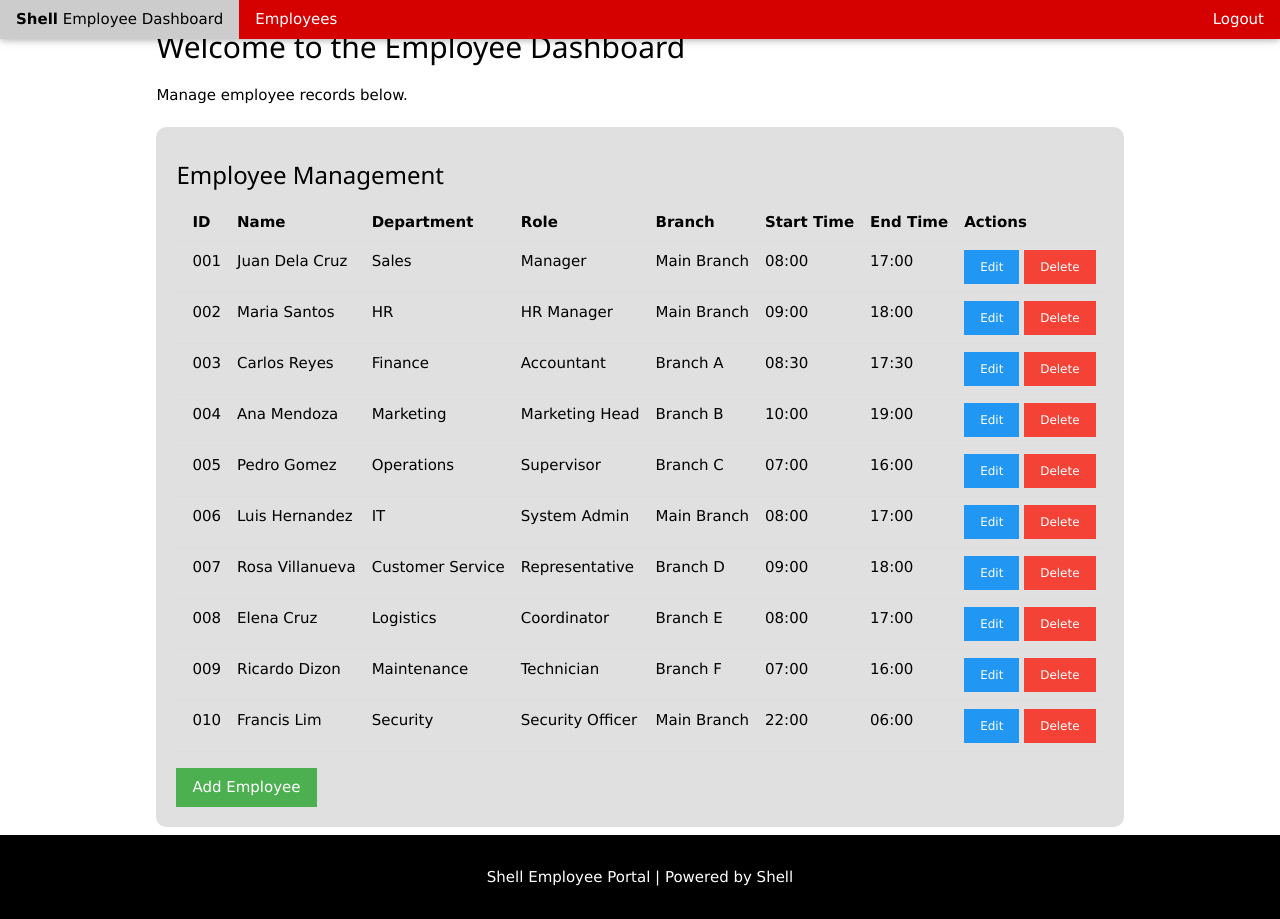
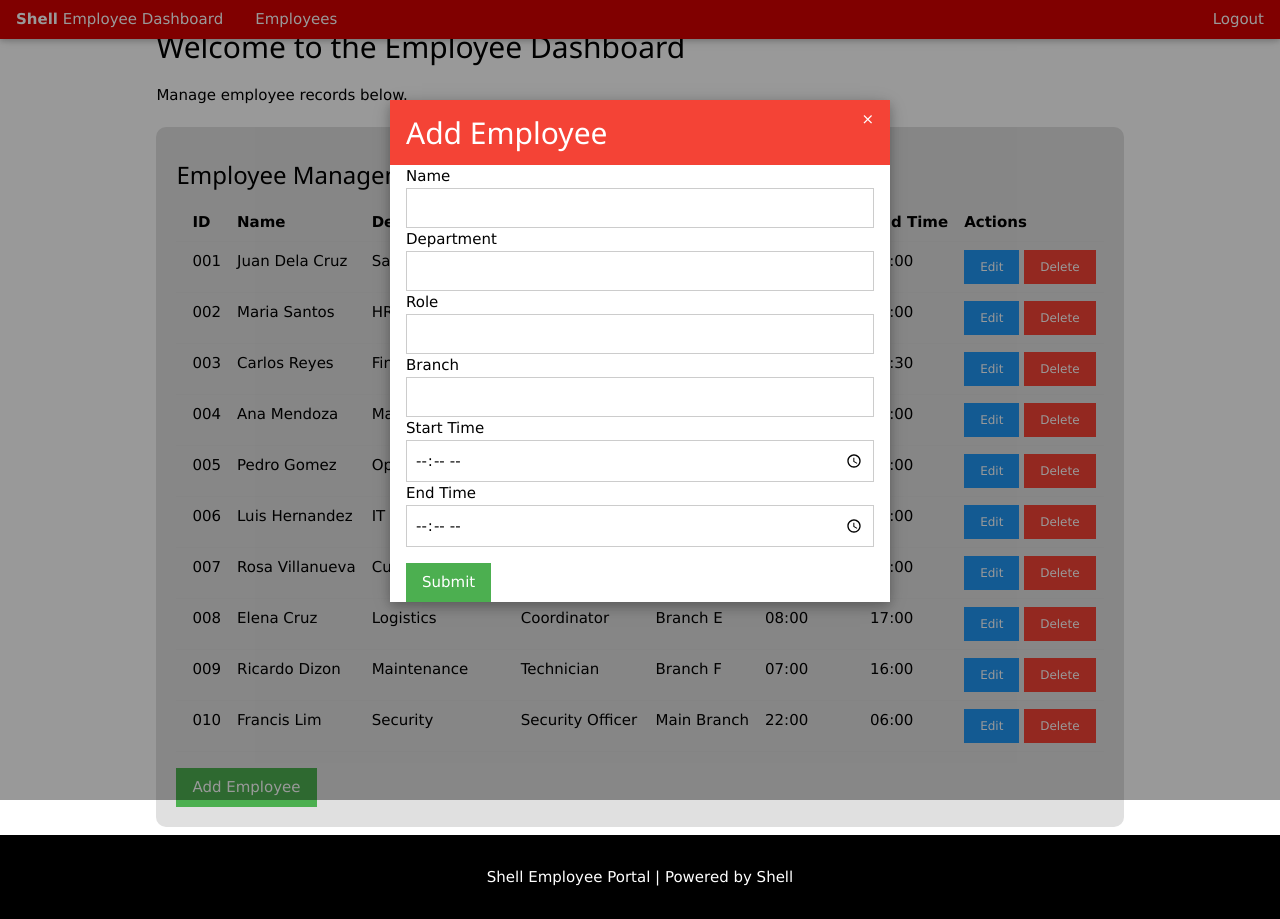
Before and after one commit to ldlazaro2/datama2-finals, a plain HTML site: page home/homepage.html in a window 1280 px wide. Both pictures are taken after a click on the button "Add Employee". Drawn offline with nearby package versions, Linux system fonts and the light colour scheme.

Commit message:
Update homepage.html

```diff
--- a/home/homepage.html
+++ b/home/homepage.html
@@ -5,17 +5,42 @@
     <meta charset="UTF-8">
     <meta name="viewport" content="width=device-width, initial-scale=1">
     <link rel="stylesheet" href="https://www.w3schools.com/w3css/4/w3.css">
+    <script src="https://cdn.jsdelivr.net/npm/@supabase/supabase-js@2"></script>
     <style>
         body { background-color: white; display: flex; flex-direction: column; min-height: 100vh; }
         .w3-bar { background-color: #d50000 !important; color: white; }
         .w3-button { color: white !important; }
-        .content { flex: 1; padding: 60px 20px 20px; } /* Prevent overlap with navbar */
+        .content { flex: 1; padding: 60px 20px 20px; }
         .card { background-color: #e0e0e0; padding: 20px; border-radius: 10px; margin-top: 20px; }
         footer { margin-top: auto; }
     </style>
     <script>
+        const supabase = supabase.createClient('https://your-supabase-url.supabase.co', 'your-anon-key');
+
         function logout() {
-            window.location.href = "login.html"; // Redirect to login page
+            window.location.href = "login.html";
+        }
+
+        async function addEmployee(event) {
+            event.preventDefault();
+            const name = document.getElementById('name').value;
+            const department = document.getElementById('department').value;
+            const role = document.getElementById('role').value;
+            const branch = document.getElementById('branch').value;
+            const start_time = document.getElementById('start_time').value;
+            const end_time = document.getElementById('end_time').value;
+
+            const { data, error } = await supabase.from('employees').insert([
+                { name, department, role, branch, start_time, end_time }
+            ]);
+
+            if (error) {
+                alert('Error adding employee: ' + error.message);
+            } else {
+                alert('Employee added successfully!');
+                document.getElementById('addEmployeeForm').reset();
+                document.getElementById('addEmployeeModal').style.display = 'none';
+            }
         }
     </script>
 </head>
@@ -180,7 +205,34 @@
                 </td>
             </tr>
         </table>
-        <button class="w3-button w3-green w3-margin-top">Add Employee</button>
+        <button onclick="document.getElementById('addEmployeeModal').style.display='block'" class="w3-button w3-green w3-margin-top">Add Employee</button>
+    </div>
+</div>
+
+<!-- Add Employee Modal -->
+<div id="addEmployeeModal" class="w3-modal">
+    <div class="w3-modal-content w3-animate-top w3-card-4" style="max-width:500px">
+        <header class="w3-container w3-red">
+            <span onclick="document.getElementById('addEmployeeModal').style.display='none'" class="w3-button w3-display-topright">&times;</span>
+            <h2>Add Employee</h2>
+        </header>
+        <div class="w3-container">
+            <form id="addEmployeeForm" onsubmit="addEmployee(event)">
+                <label>Name</label>
+                <input class="w3-input w3-border" type="text" id="name" required>
+                <label>Department</label>
+                <input class="w3-input w3-border" type="text" id="department" required>
+                <label>Role</label>
+                <input class="w3-input w3-border" type="text" id="role" required>
+                <label>Branch</label>
+                <input class="w3-input w3-border" type="text" id="branch" required>
+                <label>Start Time</label>
+                <input class="w3-input w3-border" type="time" id="start_time" required>
+                <label>End Time</label>
+                <input class="w3-input w3-border" type="time" id="end_time" required>
+                <button type="submit" class="w3-button w3-green w3-margin-top">Submit</button>
+            </form>
+        </div>
     </div>
 </div>
 
```
